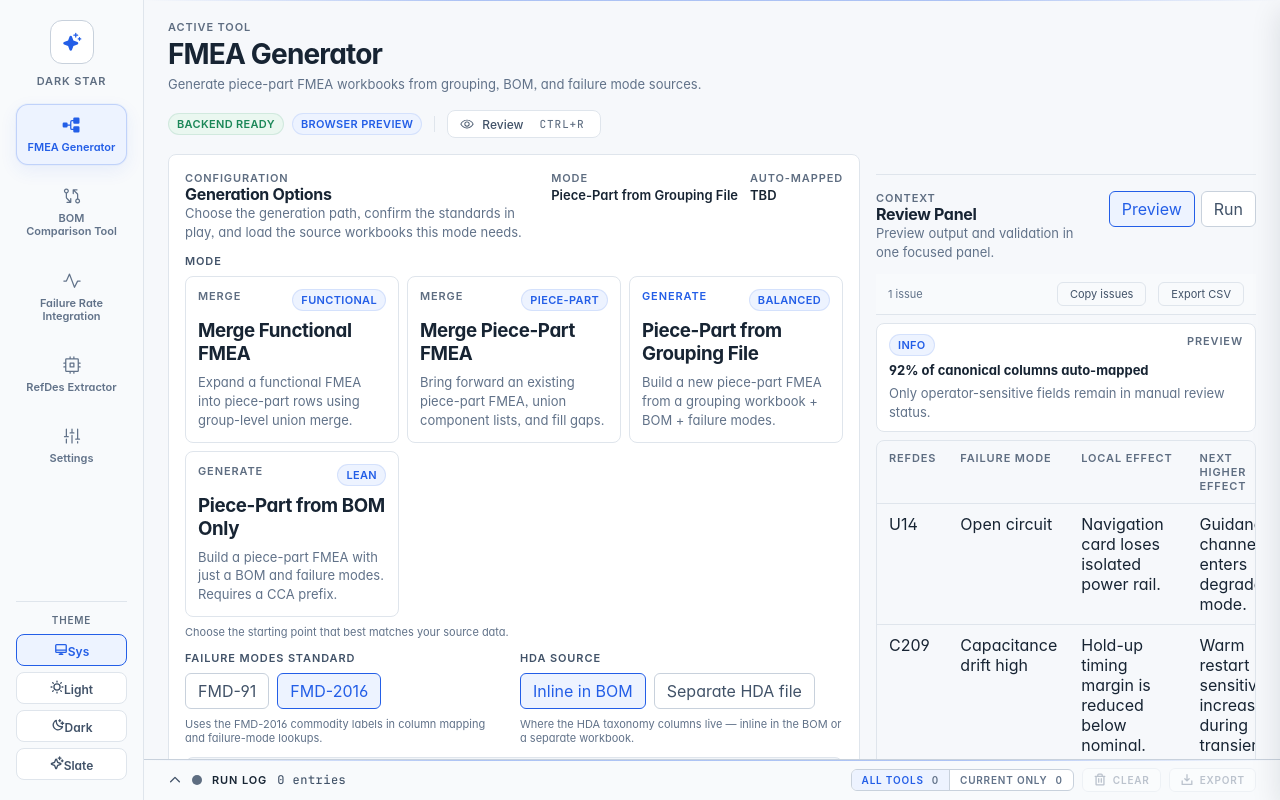
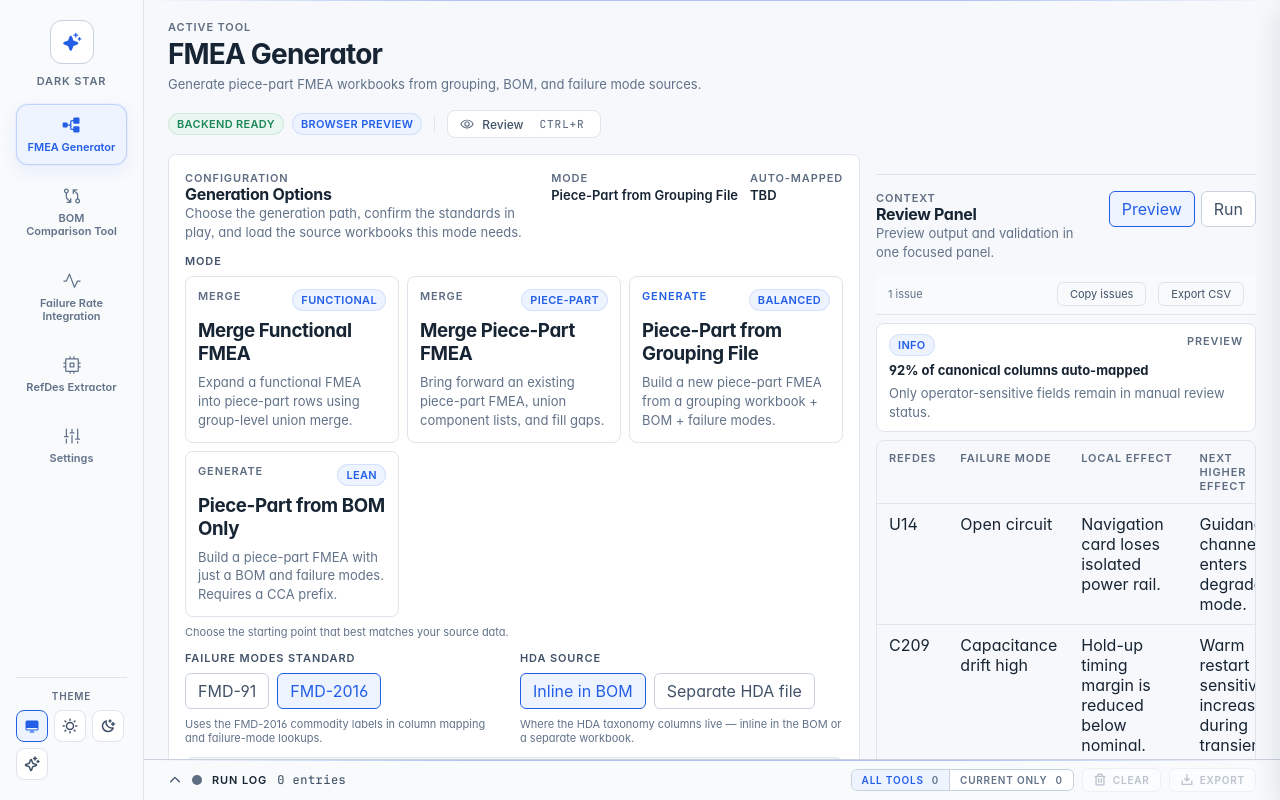
Before and after one commit to Euler-Lagrange/Reliability-Engineering-Tools, a React (Vite) app in the folder frontend/: page / in a window 1280 px wide. Built offline with nearby package versions, Linux system fonts and the light colour scheme; a web font is replaced by a local one.

Commit message:
Shell: Rail theme footer becomes a compact icon row

```diff
--- a/frontend/src/app/App.tsx
+++ b/frontend/src/app/App.tsx
@@ -320,23 +320,27 @@ export function App() {
             </nav>
 
             <div className={styles.footer}>
-              <div className={`${styles.themeGroup} rail-footer__themes`} aria-label="Theme">
+              {/* Compact icon row: one small button per rail theme. The
+                  accessible names ("Switch to X theme") are unchanged; the
+                  visible short labels moved into tooltips. Full theme list
+                  lives in Settings and the command palette. */}
+              <div className={styles.themeGroup} aria-label="Theme">
                 <p className={styles.themeLabel}>Theme</p>
                 <div className={styles.themeButtons}>
                   {RAIL_THEMES.map((theme) => {
                     const Icon = theme.icon;
+                    const isSelected = themeMode === theme.id;
                     return (
                       <button
                         key={theme.id}
                         type="button"
                         className={styles.themeButton}
-                        data-selected={themeMode === theme.id}
+                        data-selected={isSelected}
                         onClick={() => setThemeMode(theme.id)}
                         aria-label={`Switch to ${theme.shortLabel.toLowerCase()} theme`}
                         title={theme.label}
                       >
-                        <Icon size={14} weight="bold" />
-                        {theme.shortLabel}
+                        <Icon size={16} weight={isSelected ? "fill" : "bold"} />
                       </button>
                     );
                   })}
--- a/frontend/src/app/AppShell.module.css
+++ b/frontend/src/app/AppShell.module.css
@@ -137,19 +137,21 @@
 }
 
 .themeButtons {
-  display: grid;
+  display: flex;
   gap: 6px; /* off-grid */
+  flex-wrap: wrap;
 }
 
 .themeButton {
-  min-height: 32px; /* off-grid: compact theme button */
-  padding: 0 var(--space-2-5);
+  display: inline-flex;
+  align-items: center;
+  justify-content: center;
+  width: 32px; /* off-grid: compact square icon button */
+  height: 32px;
   border: 1px solid var(--line);
   border-radius: var(--radius-md);
   background: var(--surface);
   color: var(--text-secondary);
-  font-size: var(--text-sm);
-  font-weight: var(--weight-semibold);
   transition:
     border-color var(--duration-base) var(--ease),
     background var(--duration-base) var(--ease),
```
